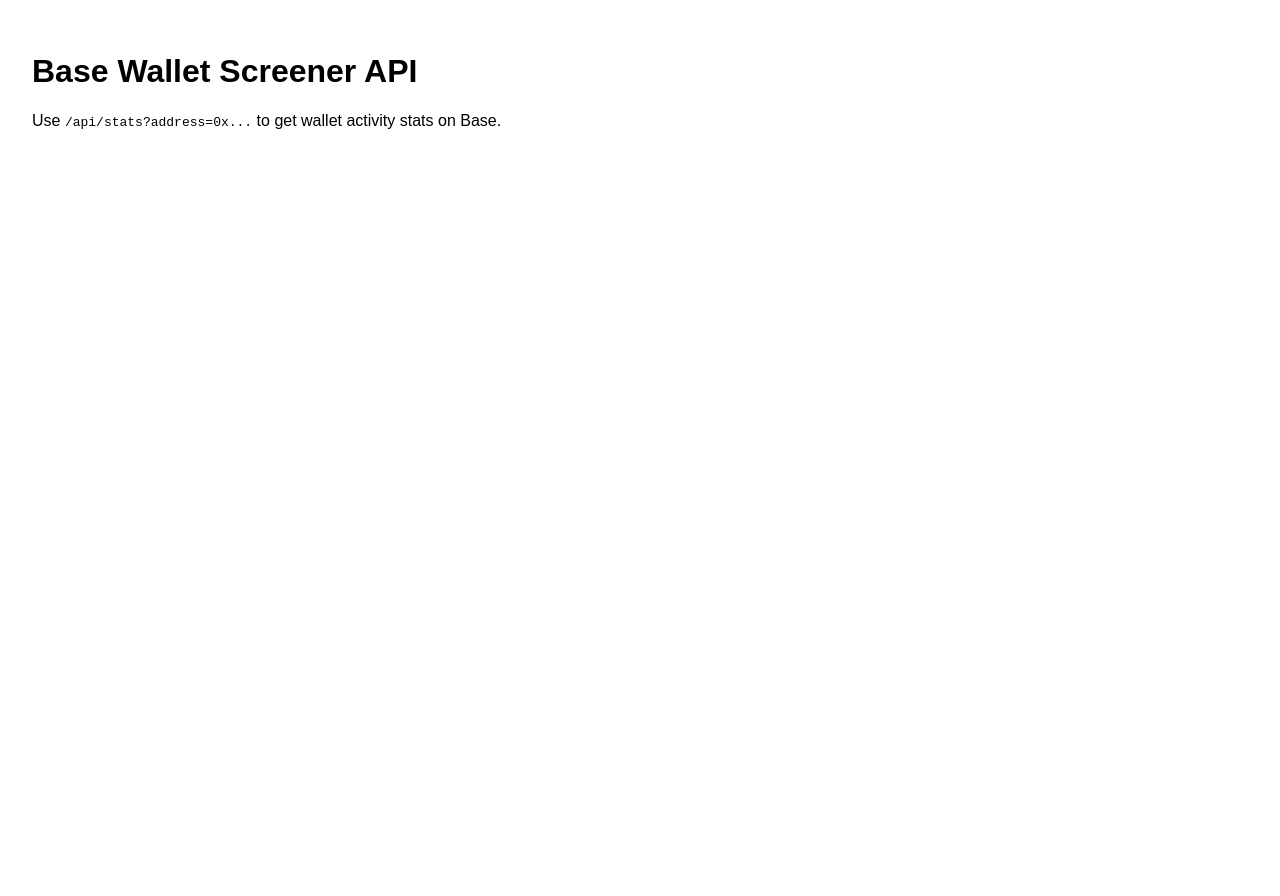
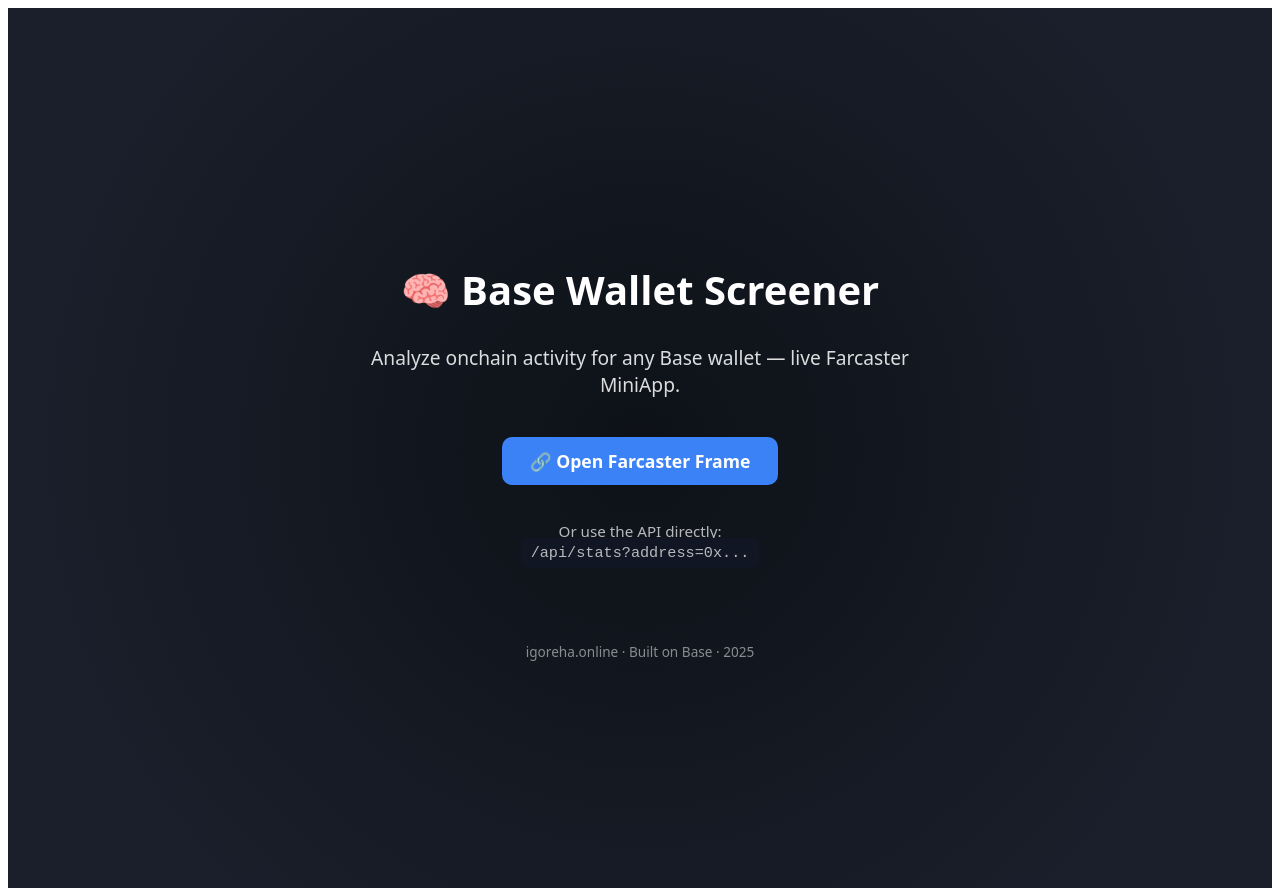
Before and after one commit to Igorehadem/base-wallet-screener, a Next.js app: page / in a window 1280 px wide. Before the commit the page ends 800 px from the top, so only its background shows below. Built offline with nearby package versions, Linux system fonts and the light colour scheme.

Commit message:
feat(home): update landing for Farcaster MiniApp preview detection

```diff
--- a/pages/index.js
+++ b/pages/index.js
@@ -1,11 +1,58 @@
-// Simple landing page for health check
+// pages/index.js
+// Home page for Base Wallet Screener MiniApp (detected by Farcaster Builder)
+
 export default function Home() {
   return (
-    <main style={{ padding: 24, fontFamily: "sans-serif" }}>
-      <h1>Base Wallet Screener API</h1>
-      <p>
-        Use <code>/api/stats?address=0x...</code> to get wallet activity stats on Base.
+    <main
+      style={{
+        fontFamily: "system-ui, sans-serif",
+        display: "flex",
+        flexDirection: "column",
+        alignItems: "center",
+        justifyContent: "center",
+        minHeight: "100vh",
+        background: "radial-gradient(circle at center, #0d1117 0%, #1a1f2b 80%)",
+        color: "white",
+        textAlign: "center",
+        padding: "40px",
+      }}
+    >
+      <h1 style={{ fontSize: "2.5rem", marginBottom: "0.5rem" }}>🧠 Base Wallet Screener</h1>
+      <p style={{ fontSize: "1.2rem", opacity: 0.85, maxWidth: 600 }}>
+        Analyze onchain activity for any Base wallet — live Farcaster MiniApp.
       </p>
+
+      <section style={{ marginTop: "2rem" }}>
+        <a
+          href="/api/frame-input?v=2"
+          style={{
+            background: "#3b82f6",
+            color: "white",
+            padding: "12px 28px",
+            borderRadius: "10px",
+            textDecoration: "none",
+            fontWeight: 600,
+            fontSize: "1.1rem",
+            transition: "background 0.2s",
+          }}
+          onMouseEnter={(e) => (e.target.style.background = "#2563eb")}
+          onMouseLeave={(e) => (e.target.style.background = "#3b82f6")}
+        >
+          🔗 Open Farcaster Frame
+        </a>
+      </section>
+
+      <p style={{ marginTop: "3rem", fontSize: "0.95rem", opacity: 0.7 }}>
+        Or use the API directly:
+        <br />
+        <code style={{ background: "#111827", padding: "6px 10px", borderRadius: "8px" }}>
+          /api/stats?address=0x...
+        </code>
+      </p>
+
+      <footer style={{ marginTop: "4rem", fontSize: "0.85rem", opacity: 0.5 }}>
+        igoreha.online · Built on Base · 2025
+      </footer>
     </main>
   );
 }
```
